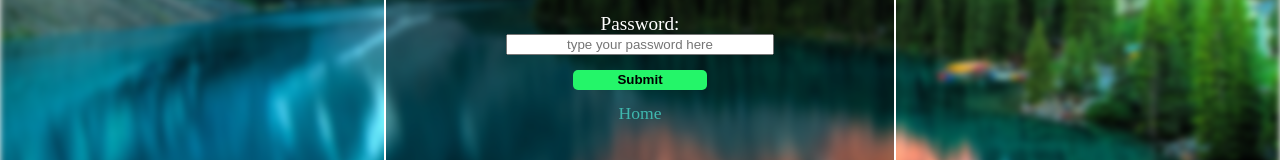
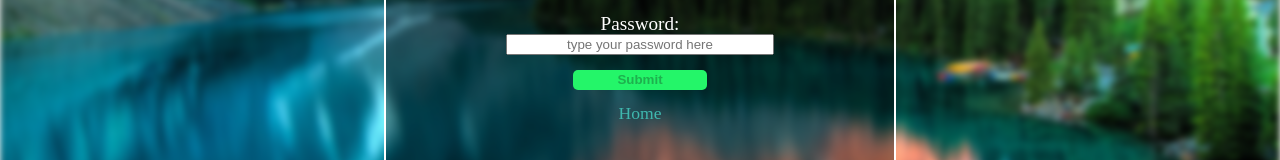
Before and after one commit to SassyFatCat/Front-End, a React (Create React App) app in the folder wunderlist/: page /login in a window 1280 px wide. Shown: the part 388-548 px from the top of the page. Built offline with nearby package versions, Linux system fonts and the light colour scheme; no server answers.

Commit message:
tweaks 1

```diff
--- a/wunderlist/src/components/Login/Login.js
+++ b/wunderlist/src/components/Login/Login.js
@@ -14,12 +14,13 @@ const initialErrors = {
   username: "",
   password: "",
 };
+const initialDisabled = true;
 
-const Login = (props) => {
-  // const { disabled } = props;
+const Login = () => {
   const [userInfo, setUserInfo] = useState([]);
   const [values, setValues] = useState(initialValues);
   const [errors, setErrors] = useState(initialErrors);
+  const [disabled, setDisabled] = useState(initialDisabled);
 
   const thisUrl = "https://reqres.in/api/users";
 
@@ -92,12 +93,12 @@ const Login = (props) => {
       });
   };
 
-  // useEffect(() => {
-  //   //THis disables the submit button till it all the vorm validation fields are filled and validated
-  //   LoginformSchema.isValid(values).then((valid) => {
-  //     disabled(!valid);
-  //   });
-  // }, [values]);
+  useEffect(() => {
+    //THis disables the submit button till it all the vorm validation fields are filled and validated
+    LoginformSchema.isValid(values).then((valid) => {
+      setDisabled(!valid);
+    });
+  }, [values]);
 
   useEffect(() => {
     getUser();
@@ -130,7 +131,7 @@ const Login = (props) => {
             />
           </label>
           <div>
-            <button className="loginButton">Submit</button>
+            <button disabled={disabled} className="loginButton">Submit</button>
           </div>
         </div>
 
--- a/wunderlist/src/components/SignUp/SignUpFormSchema.js
+++ b/wunderlist/src/components/SignUp/SignUpFormSchema.js
@@ -7,12 +7,11 @@ const SignUpFormSchema = yup.object().shape({
     .required("Must include email address."),
   username: yup
     .string()
-    // .sp
-    .min(3, "Your username must be at least 3 characters long.")
+    .min(6, "Your username must be at least 6 characters long.")
     .required("Username is Required"),
   password: yup
     .string()
-    .min(5, "Password must be at least 5 characters long!")
+    .min(6, "Password must be at least 6 characters long!")
     .required("Password is Required"),
 });
 
```
